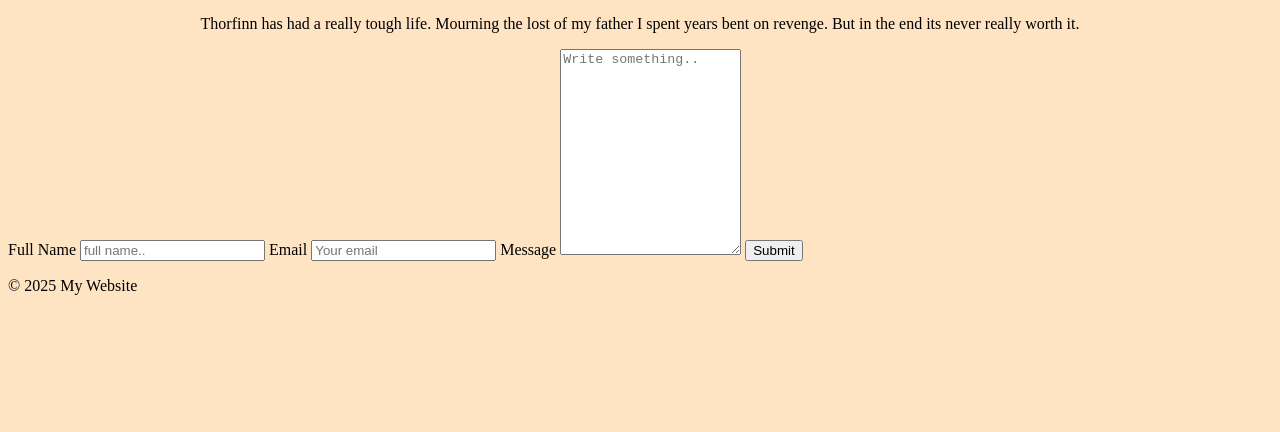
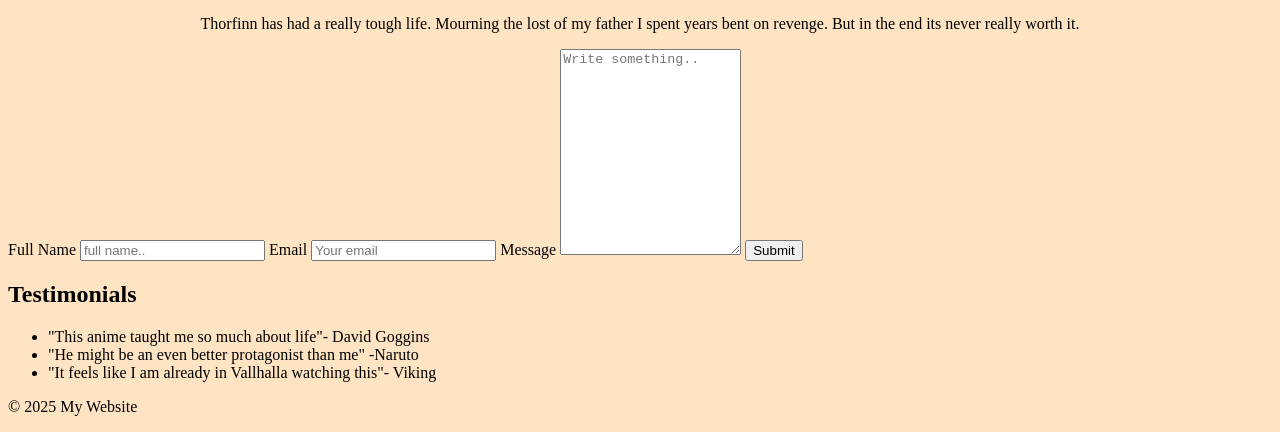
Before and after one commit to unw10181/vinlandSaga, a plain HTML site: page index.html in a window 1280 px wide. Shown: the part 498-930 px from the top of the page. Before the commit the page ends 809 px from the top, so only its background shows below. Drawn offline with Linux system fonts and the light colour scheme.

Commit message:
testimonials

```diff
--- a/index.html
+++ b/index.html
@@ -50,6 +50,14 @@
         <input type="submit" value="Submit" />
       </form>
     </div>
+    <div class="testimonials">
+      <h2>Testimonials</h1>
+        <ul>
+          <li>"This anime taught me so much about life"- David Goggins</li>
+          <li>"He might be an even better protagonist than me" -Naruto</li>
+          <li>"It feels like I am already in Vallhalla watching this"- Viking</li>
+        </ul>
+    </div>
   </body>
   <footer>
     <p>&copy; 2025 My Website</p>
```
